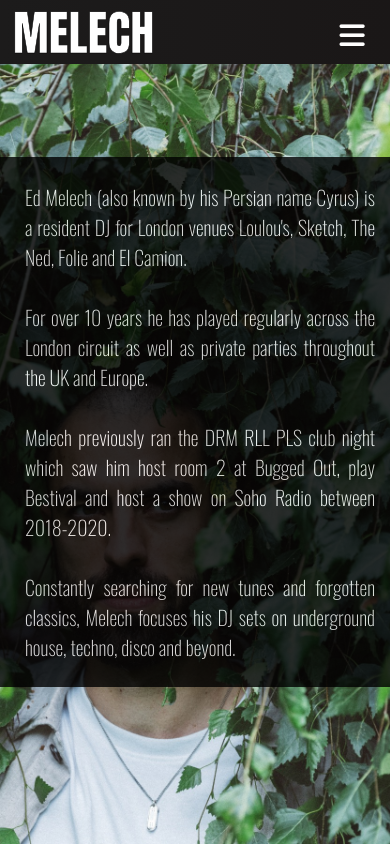
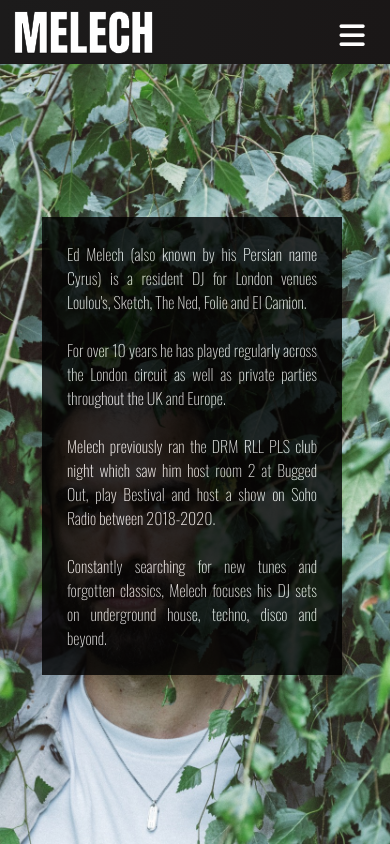
Before and after one commit to edmelech/djmelech-website, a React (Create React App) app: page /about in a window 390 px wide. Built offline with nearby package versions, Linux system fonts and the light colour scheme; a web font is replaced by a local one.

Commit message:
add margin top to about card media query

```diff
--- a/src/components/Cards.css
+++ b/src/components/Cards.css
@@ -34,10 +34,10 @@
 @media screen and (max-width: 960px) {
   .about-card {
     display: flex;
-
-    width: 400px;
+    width: 300px;
     background-color: black;
-    font-size: 20px;
+    margin-top: 3rem;
+    font-size: 16px;
     padding: 25px;
     opacity: 0.8;
     /* margin-left: auto;
```
